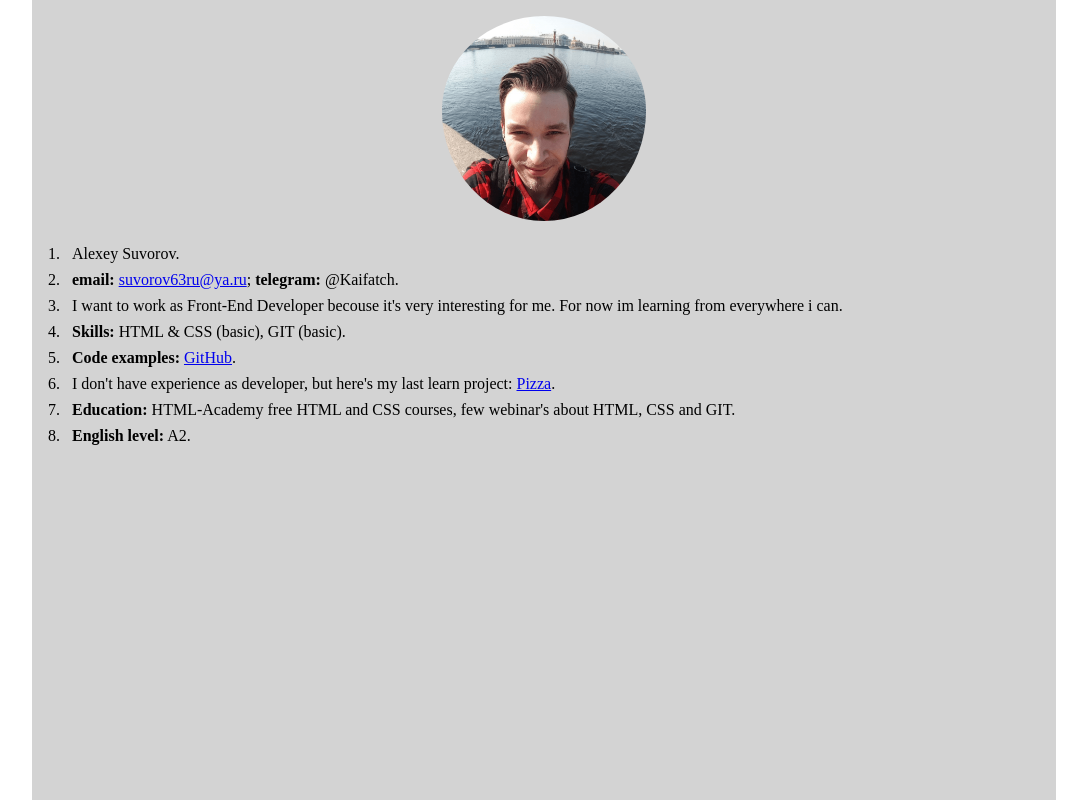
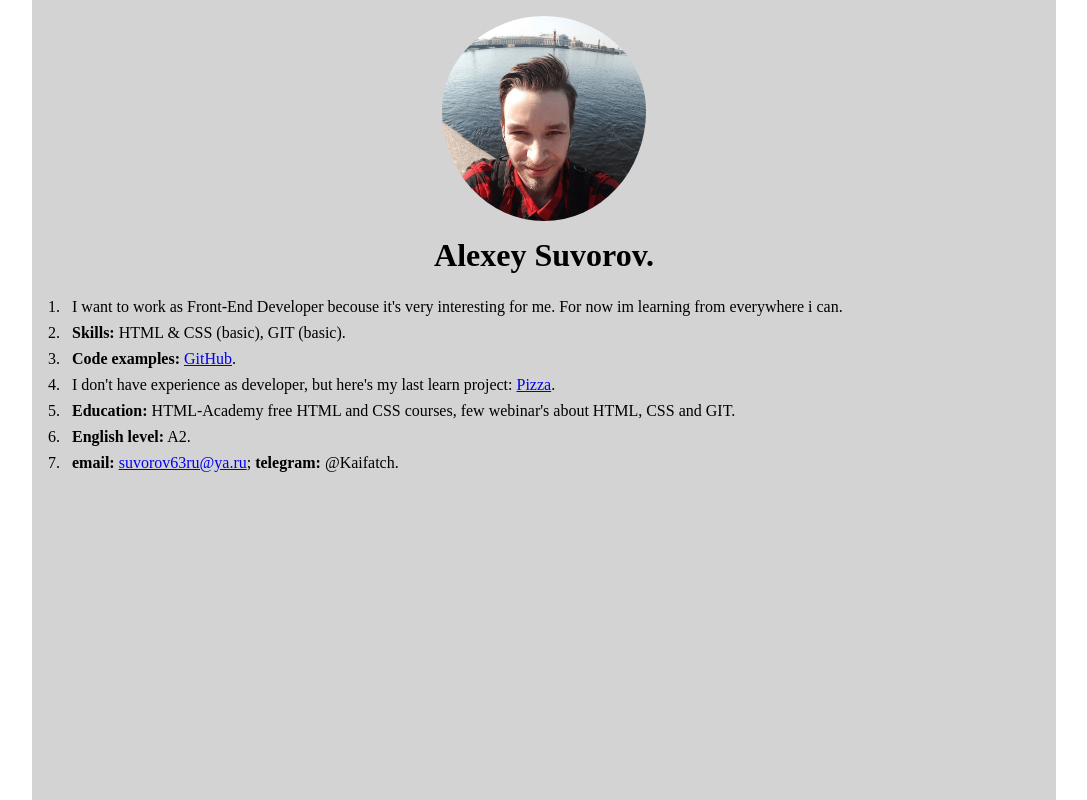
Before and after one commit to Kaifatch/rsschool-cv, a plain HTML site: page index.html in a window 1280 px wide. Shown: the whole page, without its empty margins (96-1183 px from the left). Drawn offline with Linux system fonts and the light colour scheme.

Commit message:
fix: add h1 tag to page

```diff
--- a/index.html
+++ b/index.html
@@ -10,10 +10,8 @@
   <main>
     <section class="content">
       <img class="photo" src="photo.png" alt="photo">
+      <h1 class="name">Alexey Suvorov.</h1>
       <ol class="cv">
-        <li class="item">Alexey Suvorov.</li>
-        <li class="item"><b>email:</b> <a href="mailto:suvorov63ru@ya.ru">suvorov63ru&#64;ya.ru</a>;
-                        <b>telegram:</b> &#64;Kaifatch.</li>
         <li class="item">I want to work as Front-End Developer becouse
                         it's very interesting for me. For now im learning from everywhere i can.</li>
         <li class="item"><b>Skills:</b> HTML &amp; CSS (basic), GIT (basic).</li>
@@ -23,6 +21,8 @@
                         <a href="https://kaifatch.github.io/pizza/" target="_blank">Pizza</a>.</li>
         <li class="item"><b>Education:</b> HTML-Academy free HTML and CSS courses, few webinar's about HTML, CSS and GIT.</li>
         <li class="item"><b>English level:</b> A2.</li>
+        <li class="item"><b>email:</b> <a href="mailto:suvorov63ru@ya.ru">suvorov63ru&#64;ya.ru</a>;
+                        <b>telegram:</b> &#64;Kaifatch.</li>
       </ol>
     </section>
   </main>
--- a/style.css
+++ b/style.css
@@ -15,6 +15,12 @@ body {
   background-color: #d3d3d3;
 }
 
+.name {
+  text-align: center;
+  font-size: 2em;
+  padding-top: 0.5em;
+}
+
 .photo {
   display: block;
   margin: 0 auto;
```
